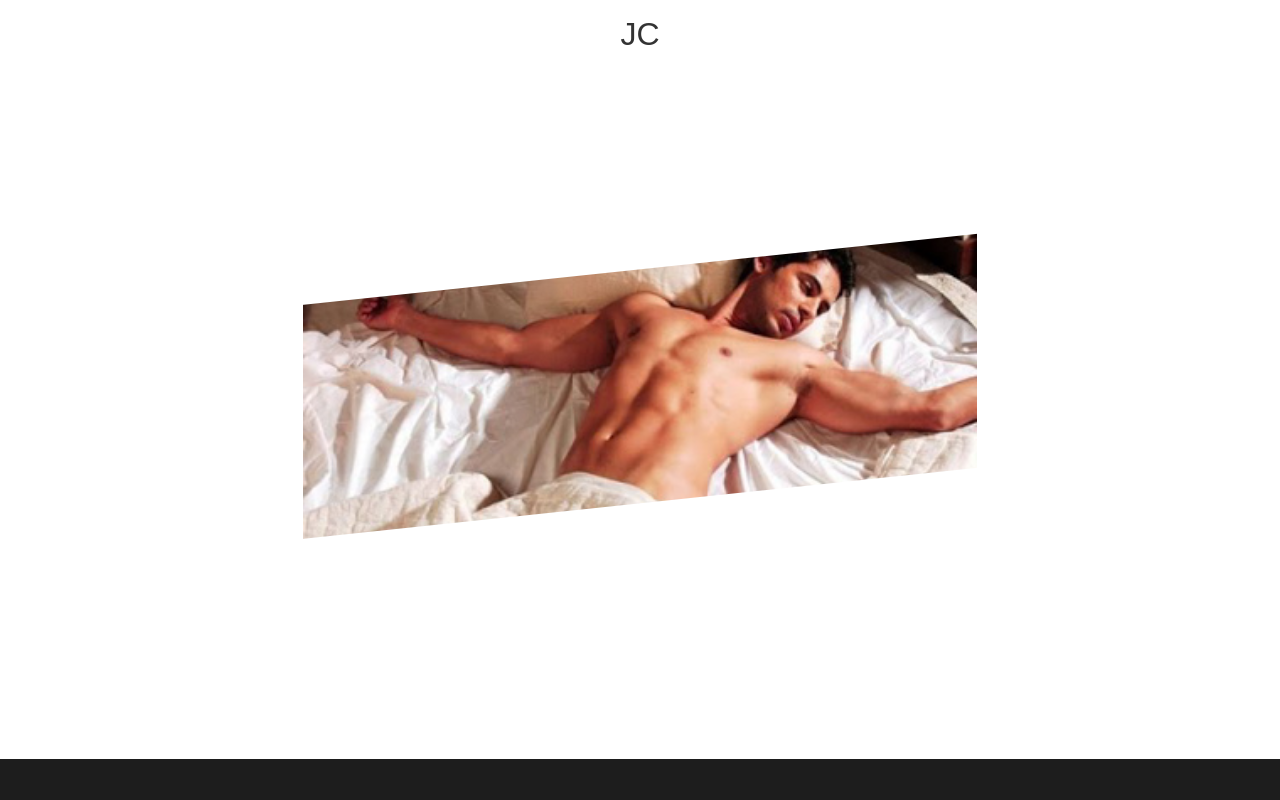
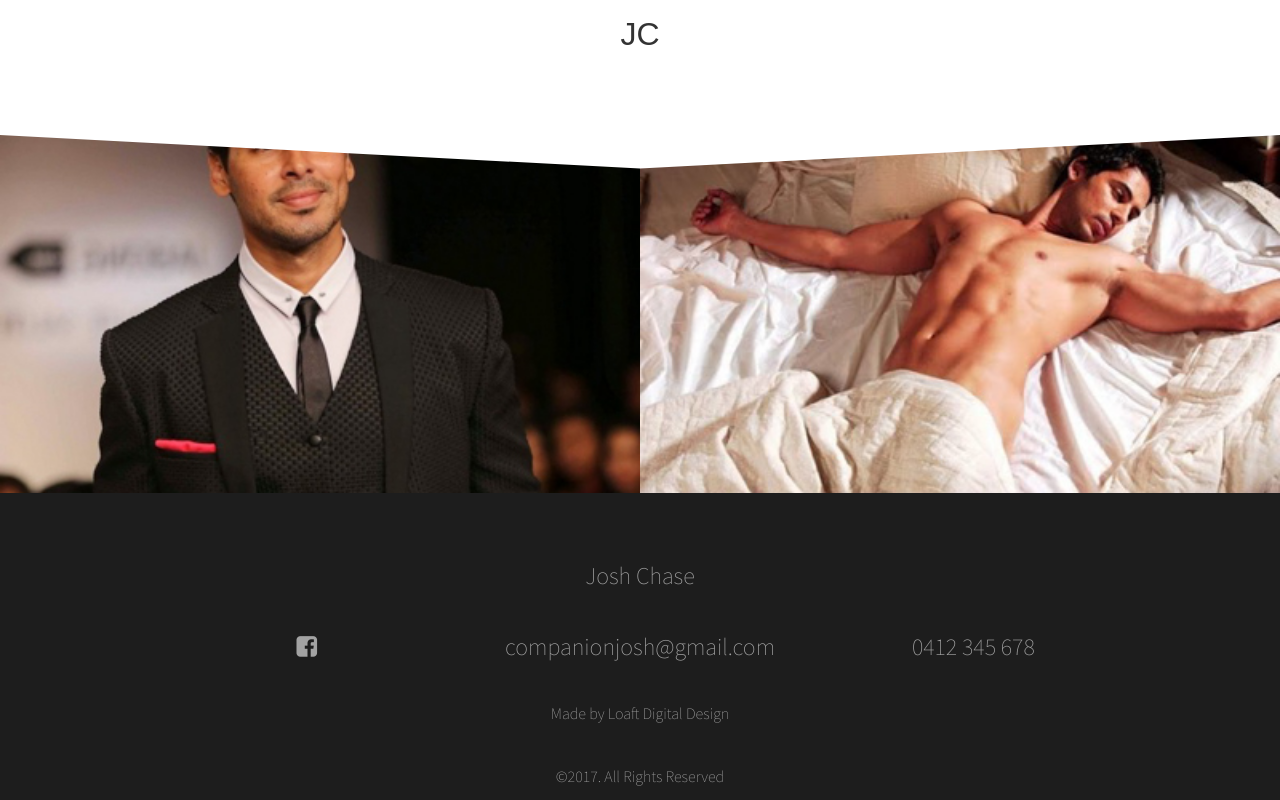
Before and after one commit to karlcode/PerthEscort, a React (Create React App) app: page / in a window 1280 px wide. Shown: the part 1300-2100 px from the top of the page. Built offline with nearby package versions, Linux system fonts and the light colour scheme; a web font is replaced by a local one.

Commit message:
triangle images on home page

```diff
--- a/src/components/Footer.js
+++ b/src/components/Footer.js
@@ -13,7 +13,7 @@ class Footer extends Component {
                     <h2> Josh Chase</h2>
                 </Row>
                 <Row center="xs">
-                    <Col xs={4}><h2> FB icon</h2></Col>
+                    <Col xs={4}><h2><i className="fa fa-facebook-square" aria-hidden="true"></i></h2></Col>
                     <Col xs={4}><h2> companionjosh@gmail.com</h2></Col>
                     <Col xs={4}><h2> 0412 345 678</h2></Col>
                 </Row>
--- a/src/pages/HomePage.js
+++ b/src/pages/HomePage.js
@@ -1,5 +1,6 @@
 import React, { Component } from 'react';
 import { Grid, Row, Col } from 'react-flexbox-grid';
+import joshRunwaySuit from './images/josh-runway-suit.jpg';
 import joshBed from './images/josh-bed.jpg';
 
 export default class Home extends Component {
@@ -35,19 +36,19 @@ render() {
 
       <section id="home-welcome">
         <Grid fluid>
-        <Row center="xs">
-
-          <Col xs={12} md={8} id="home-welcome-right">
+          <Row>
+            <Col xs={6} md={6} id="home-welcome-left">
+              <div id="home-welcome-left-tri">
+              </div>
+              <img src={joshRunwaySuit} alt="bed"/>
+            </Col>
+            <Col xs={6} md={6} id="home-welcome-right">
               <div id="home-welcome-right-tri">
               </div>
-
               <img src={joshBed} alt="bed"/>
-            <div id="home-welcome-right-tri2">
-            </div>
             </Col>
           </Row>
         </Grid>
-
       </section>
 
 
--- a/src/styles/base/_base.scss
+++ b/src/styles/base/_base.scss
@@ -46,4 +46,8 @@ body, html {
 .footer-bg h2, h4{
   color: $darker;
   font-family: 'Source Sans Pro';
+
+  i {
+    color: $darker;
+  }
 }
--- a/src/styles/main.css
+++ b/src/styles/main.css
@@ -58,6 +58,8 @@ body, html {
 .footer-bg h2, h4 {
   color: #A3A3A3;
   font-family: 'Source Sans Pro'; }
+  .footer-bg h2 i, h4 i {
+    color: #A3A3A3; }
 
 #home-landing {
   min-height: 80vh;
@@ -92,46 +94,44 @@ body, html {
   50% {
     opacity: 0.1; } }
 
-#home-welcome-right {
-  padding: 0; }
-  #home-welcome-right img {
-    width: 80%; }
+#home-welcome .container-fluid {
+  padding: 0 !important;
+  margin: 0 !important;
+  width: 100% !important; }
 
-#home-welcome-right-tri {
+#home-welcome .row {
+  margin: 0; }
+
+#home-welcome-left, #home-welcome-right {
+  padding: 0;
+  margin: 0;
+  margin-bottom: -8px; }
+  #home-welcome-left img, #home-welcome-right img {
+    width: 100%; }
+
+#home-welcome-left-tri, #home-welcome-right-tri {
   width: 100%;
   position: relative;
-  height: 150px;
+  height: 60px;
   background: white; }
-  #home-welcome-right-tri:after {
+  #home-welcome-left-tri:after, #home-welcome-right-tri:after {
     position: absolute;
-    height: 150px;
+    height: 60px;
     width: 100%;
     content: '';
     background: inherit;
     top: 0;
     right: 0;
     bottom: 0;
-    left: 0;
-    transform-origin: top right;
-    transform: skewY(-6deg); }
+    left: 0; }
 
-#home-welcome-right-tri2 {
-  width: 100%;
-  position: relative;
-  height: 150px;
-  background: white; }
-  #home-welcome-right-tri2:before {
-    position: absolute;
-    height: 150px;
-    width: 100%;
-    content: '';
-    background: inherit;
-    top: -150px;
-    right: 0;
-    bottom: 0;
-    left: 0;
-    transform-origin: top right;
-    transform: skewY(-6deg); }
+#home-welcome-left-tri:after {
+  transform: skewY(3deg);
+  transform-origin: top left; }
+
+#home-welcome-right-tri:after {
+  transform-origin: top right;
+  transform: skewY(-3deg); }
 
 body {
   padding-top: 53px; }
--- a/src/styles/pages/_HomePage.scss
+++ b/src/styles/pages/_HomePage.scss
@@ -42,30 +42,37 @@
   }
 }
 
+#home-welcome {
+  .container-fluid {
+    padding: 0 !important;
+    margin: 0 !important;
+    width: 100% !important;
+  }
 
-
-#home-welcome-left{
-  //background-color: red;
+  .row {
+    margin : 0;
+  }
 }
 
-#home-welcome-right{
+#home-welcome-left, #home-welcome-right{
   padding: 0;
+  margin: 0;
+  margin-bottom: -8px;
+
   img {
-    width: 80%;
+    width: 100%;
   }
-
-
 }
 
-#home-welcome-right-tri {
+#home-welcome-left-tri, #home-welcome-right-tri {
   width: 100%;
   position: relative;
-  height: 150px;
+  height: 60px;
   background: white;
 
   &:after {
     position: absolute;
-    height: 150px;
+    height: 60px;
     width: 100%;
     content: '';
     background: inherit;
@@ -73,27 +80,19 @@
     right: 0;
     bottom: 0;
     left: 0;
-    transform-origin: top right;
-    transform: skewY(-6deg);
   }
 }
-#home-welcome-right-tri2 {
-  width: 100%;
-  position: relative;
-  height: 150px;
-  background: white;
 
-  &:before {
-    position: absolute;
-    height: 150px;
-    width: 100%;
-    content: '';
-    background: inherit;
-    top: -150px;
-    right: 0;
-    bottom: 0;
-    left: 0;
-    transform-origin: top right;
-    transform: skewY(-6deg);
+#home-welcome-left-tri {
+  &:after {
+    transform: skewY(3deg);
+    transform-origin: top left;
   }
 }
+
+#home-welcome-right-tri {
+  &:after {
+    transform-origin: top right;
+    transform: skewY(-3deg);
+  }
+}
```
Also changed, not shown: src/pages/images/josh-runway-suit.JPG, src/pages/images/joshyboys-images/josh-runway-suit.JPG (added). Lines whose indentation alone changed are shown as unchanged.
